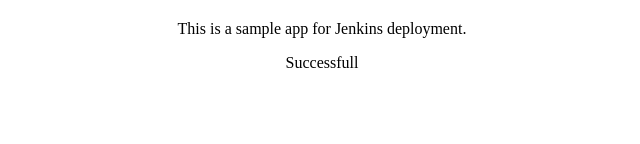
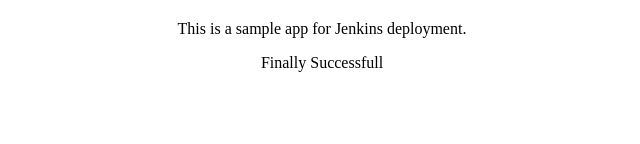
Before and after one commit to srinathsidhu12/react_app, a React (Create React App) app: page / in a window 1280 px wide. Shown: the part 138-282 px from the top of the page, without its empty margins (318-958 px from the left). Built offline with nearby package versions, Linux system fonts and the light colour scheme.

Commit message:
Update App.js

```diff
--- a/src/App.js
+++ b/src/App.js
@@ -5,7 +5,7 @@ function App() {
     <div style={{ textAlign: 'center', marginTop: '100px' }}>
       <h1>Hello from React App!</h1>
       <p>This is a sample app for Jenkins deployment.</p>
-      <p>Successfull </p>
+      <p>Finally Successfull </p>
     </div>
   );
 }
```
